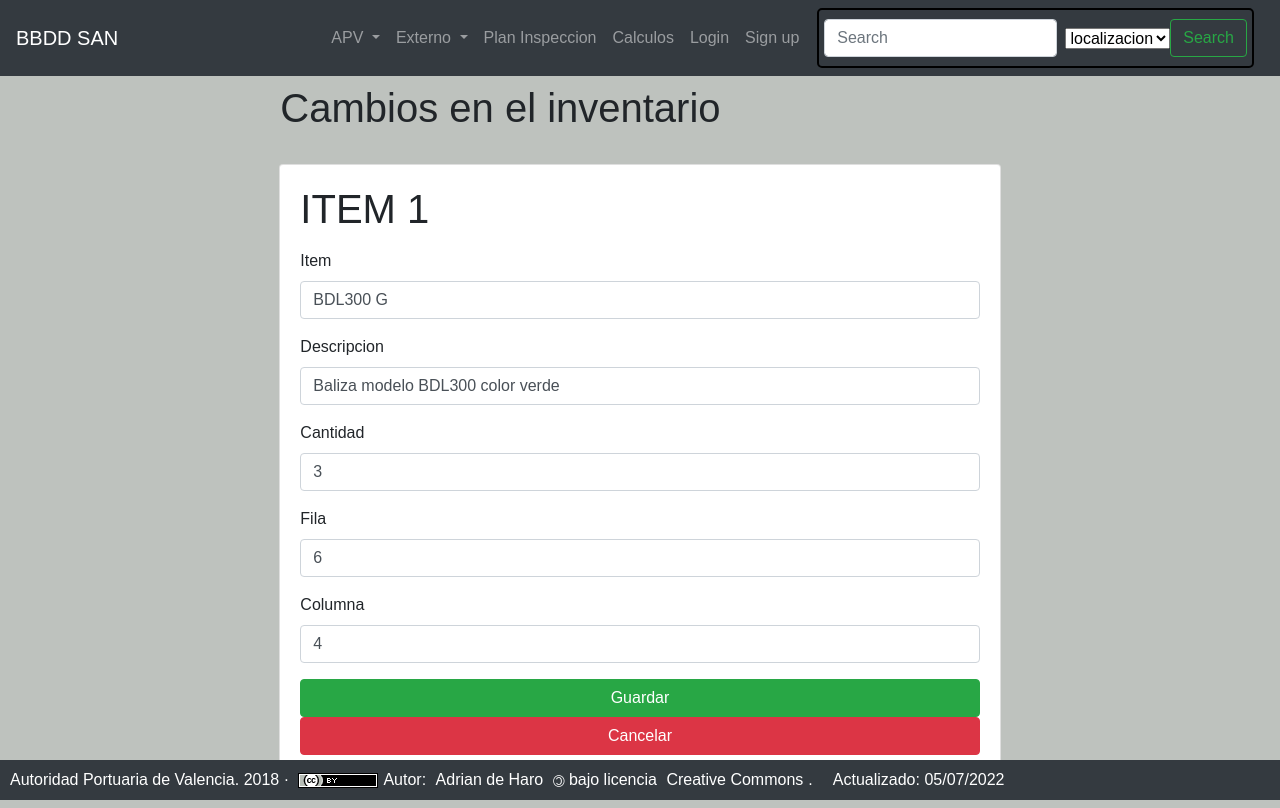
After one commit to venturas55/nodejsSAN, a Node server app: page /inventario/edit/1 in a window 1280 px wide. The commit adds this page. Run offline with Node 20, Linux system fonts and the light colour scheme; data comes from the database, SQL or seed files in the repository; some libraries are stand-ins or nearby versions.

Commit message:
Se modifica navbar añadiendo acceso directo a balizamiento externo. Se añade gestion del inventario

```diff
--- a/src/lib/handlebars.js
+++ b/src/lib/handlebars.js
@@ -19,6 +19,12 @@ helpers.formatearEn = (timestamp) =>{
   return [timestamp.getFullYear(), mnth,day ].join("-");
 }
 
+helpers.ifCond = (v1,v2,options)=>{
+  if(v1.fila === v2) {
+      return options.fn(this);
+    }
+    return options.inverse(this);
+}
 
 helpers.suma = (balizas)=>{
     var total=0;
--- a/src/routes/balizas.js
+++ b/src/routes/balizas.js
@@ -301,9 +301,7 @@ router.post("/observaciones/edit/:idObs", helpers.isAuthenticated, async (req, r
     nif,
     observacionNueva,
   } = req.body;
-  console.log("1: " + id_observacion);
-  console.log("2: " + nif);
-  console.log("3: " + observacionNueva);
+
   const newObservacion = {
     id_observacion,
     nif,
--- a/src/routes/index.js
+++ b/src/routes/index.js
@@ -35,17 +35,17 @@ router.post('/profile/edit/', helpers.isAuthenticated, async (req, res) => {
 
     console.log(req.body.oldcontrasena + " / " + user.contrasena);
     const validPassword = await helpers.verifyPassword(req.body.oldcontrasena, user.contrasena);
-    if (validPassword){
+    if (validPassword) {
         user.usuario = req.body.usuario;
         user.email = req.body.email;
         user.full_name = req.body.full_name;
         user.contrasena = await helpers.encryptPass(req.body.newcontrasena);
         console.log("guardando en la BBDD");
         //console.log(user);
-        const result = await db.query("UPDATE usuarios SET ? where id= ?", [user,user.id]);
+        const result = await db.query("UPDATE usuarios SET ? where id= ?", [user, user.id]);
         const tieneFoto = helpers.existeFotoPerfil(req.user);
         res.render('profile', { tieneFoto: tieneFoto });
-    }else{
+    } else {
         res.send("Password incorrecto");
     }
 
@@ -75,6 +75,50 @@ router.post('/upload/:usuario', helpers.isAuthenticated, (req, res) => {
     res.redirect("/profile");
 });
 
+//GESTION INVENTARIO
+router.get('/inventario', async (req, res) => {
+    const inventario = await db.query("select * from inventario order by fila,columna");
+    res.render('inventario/inventario', { inventario });
+});
+
+router.get('/inventario/edit/:id', async (req, res) => {
+    const { id } = req.params;
+    console.log(id);
+    const item = await db.query("select * from inventario where id=?", id);
+    console.log(item[0]);
+    res.render('inventario/edit',  {item : item[0]} );
+});
+router.post('/inventario/edit/:id', async (req, res) => {
+    var {
+        id,
+        item,
+        descripcion,
+        cantidad,
+        fila,
+        columna
+      } = req.body;
+
+      const nuevoItem = {
+        id,
+        item,
+        descripcion,
+        cantidad,
+        fila,
+        columna
+      };
+     await db.query("update inventario set ? where id=?", [nuevoItem, id]);
+
+    res.redirect("/inventario");
+});
+
+router.get("/inventario/delete/:id", helpers.isAuthenticated, async (req, res) => {
+    console.log(req.params.idObs);
+    const { id } = req.params;
+    await db.query("delete from inventario where id=?", [id]);
+    req.flash("success", "Item eliminado correctamente.");
+    res.redirect("/inventario");
+  });
+
 router.get('/error', (req, res) => {
     console.log("Redirect");
     res.redirect('/error');
--- /dev/null
+++ b/src/views/inventario/edit.hbs
@@ -0,0 +1,26 @@
+
+<div class="container p-2">
+   <h1 class=" col-md-8 mx-auto">Cambios en el inventario</h1>
+    <div class="row">
+        <div class="col-md-8 mx-auto p-4">
+
+            <div class="card">
+                <div class="card-body">
+                    <h1> ITEM {{item.id}} </h1>
+                    <form action="/inventario/edit/{{item.id}}" method="POST">
+                        <div class="form-group"> <input type="hidden"   value="{{item.id}}" class="form-control" type="text" name="id"   /> </div>
+                        <div class="form-group"> <label for="item">Item</label><input value="{{item.item}}" class="form-control" type="text" name="item" placeholder="item"  /> </div>
+                        <div class="form-group"> <label for="descripcion">Descripcion</label><input value="{{item.descripcion}}" class="form-control" type="text" name="descripcion" placeholder="descripcion" />  </div>
+                        <div class="form-group"><label for="cantidad">Cantidad</label><input value="{{item.cantidad}}" class="form-control" type="number" name="cantidad" placeholder="cantidad"  />  </div>
+                        <div class="form-group"><label for="fila">Fila</label><input value="{{item.fila}}" class="form-control" type="number" name="fila" placeholder="fila"/> </div>
+                        <div class="form-group"><label for="columna">Columna</label><input value="{{item.columna}}" class="form-control" type="number" name="columna" placeholder="columna" /> </div>
+
+                        <button class="btn btn-success btn-block">Guardar</button>
+                    </form>
+                    <form action="/inventario" method="GET">
+                                <button class="btn btn-danger btn-block">Cancelar</button>
+                    </form>
+            </div>
+        </div>
+    </div>
+</div>
--- a/src/views/partials/navbar.hbs
+++ b/src/views/partials/navbar.hbs
@@ -1,20 +1,20 @@
-<nav class="navbar navbar-expand-lg navbar-dark bg-dark">
+<nav class="navbar navbar-expand-lg navbar-dark bg-dark justify-content-between">
   {{#if user}}
   <img src="/img/profiles/{{user.usuario}}.jpg" class="avatar avatar-s" alt="avatar">
   {{/if}}
-  <div class="container">
-    <a class="navbar-brand" href="/">BBDD SAN</a>
+  {{!-- <div class="container"> --}}
+    <a class="navbar-brand" href="/balizas/list">BBDD SAN</a>
     <button class="navbar-toggler" type="button" data-toggle="collapse" data-target="#navbarSupportedContent"
       aria-controls="navbarSupportedContent" aria-expanded="false" aria-label="Toggle navigation">
       <span class="navbar-toggler-icon"></span>
     </button>
 
-    <div class="collapse navbar-collapse" id="navbarSupportedContent">
+    {{!-- <div class="collapse navbar-collapse" id="navbarSupportedContent"> --}}
       <ul class="navbar-nav ml-auto">
         <li class="nav-item dropdown">
           <a class="nav-link dropdown-toggle" href="#" id="navbarDropdown" role="button" data-toggle="dropdown"
             aria-haspopup="true" aria-expanded="false">
-            ListadoBalizamiento
+            APV
           </a>
           <div class="dropdown-menu" aria-labelledby="navbarDropdown">
             <a class="dropdown-item" href="/balizas/list">Listado global</a>
@@ -26,9 +26,49 @@
             <a class="dropdown-item" href="/balizas/mapaGeneral/1">Mapa Valencia</a>
             <a class="dropdown-item" href="/balizas/mapaGeneral/2">Mapa Sagunto</a>
             <a class="dropdown-item" href="/balizas/mapaGeneral/3">Mapa Gandia</a>
+            {{!--
+            // START
+            <a class="dropdown-item dropdown-toggle" role="button" data-toggle="dropdown" aria-expanded="false">
+              Externo
+            </a>
+            <ul class="dropdown-menu">
+              <li><a class="dropdown-item" href="/balizas/list/Marina">Marina JCI</a></li>
+              <li><a class="dropdown-item" href="/balizas/list/Perello">CN Perello</a></li>
+              <li><a class="dropdown-item" href="/balizas/list/Cullera">Puerto Cullera</a></li>
+              <li><a class="dropdown-item" href="/balizas/list/Oliva">CN Oliva</a></li>
+              <li><a class="dropdown-item" href="/balizas/list/Canet">CN Canet</a></li>
+              <li><a class="dropdown-item" href="/balizas/list/Sapla">CN Port Saplaya</a></li>
+
+            </ul>
+            // END /
+
+            --}}
 
           </div>
         </li>
+
+        <li class="nav-item dropdown">
+          <a class="nav-link dropdown-toggle" href="#" id="navbarDropdown" role="button" data-toggle="dropdown"
+            aria-haspopup="true" aria-expanded="false">
+            Externo
+          </a>
+          <div class="dropdown-menu" aria-labelledby="navbarDropdown">
+            <a class="dropdown-item" href="/balizas/list/Perello">CN Perello</a>
+            <a class="dropdown-item" href="/balizas/list/Cullera">Puerto Cullera</a>
+            <a class="dropdown-item" href="/balizas/list/Oliva">CN Oliva</a>
+            <div class="dropdown-divider"></div>
+            <a class="dropdown-item" href="/balizas/list/Marina">Marina JCI</a>
+            <div class="dropdown-divider"></div>
+            <a class="dropdown-item" href="/balizas/list/Canet">CN Canet</a>
+            <a class="dropdown-item" href="/balizas/list/Sapla">CN Port Saplaya</a>
+            <a class="dropdown-item" href="/balizas/mapaGeneral/3">Mapa Gandia</a>
+          </div>
+        </li>
+
+
+
+
+
         {{#if user}}
 
         <li class="nav-item dropdown">
@@ -38,7 +78,7 @@
           </a>
           <div class="dropdown-menu" aria-labelledby="navbarDropdown">
             <a class="dropdown-item" href="/balizas/add ">Baliza Nueva</a>
-            <a class="dropdown-item" onclick="abreModal2();return false;">Forzar un borrado</a>
+            <a class="dropdown-item" onclick="abreModal2()">Forzar un borrado</a>
             <div class="dropdown-divider"></div>
             <a class="dropdown-item" href="/profile">Ver Perfil</a>
             <a class="dropdown-item" href="/logout ">Logout</a>
@@ -55,7 +95,10 @@
 
         {{#if user}}
         <li class="nav-item">
-          <a class="nav-link" href="/logout " tabindex="-1" aria-disabled="true">Logout</a>
+          <a class="nav-link" href="/inventario" tabindex="-1" aria-disabled="true">Inventario</a>
+        </li>
+        <li class="nav-item">
+          <a class="nav-link" href="/logout" tabindex="-1" aria-disabled="true">Logout</a>
         </li>
 
         {{else}}
@@ -79,6 +122,8 @@
         </select>
         <button id="botonBuscar" class="btn btn-outline-success my-2 my-sm-0" type="submit">Search</button>
       </form>
-    </div>
-  </div>
+      {{!--
+    </div> --}}
+    {{!--
+  </div> --}}
 </nav>
--- /dev/null
+++ b/src/views/partials/navbar5.hbs
@@ -0,0 +1,73 @@
+<nav class="navbar navbar-expand-lg navbar-dark bg-dark">
+  <div class="container-fluid">
+        <a class="navbar-brand" href="/">BBDD SAN</a>
+    <button class="navbar-toggler" type="button" data-bs-toggle="collapse" data-bs-target="#navbarNavDropdown" aria-controls="navbarNavDropdown" aria-expanded="false" aria-label="Toggle navigation">
+      <span class="navbar-toggler-icon"></span>
+    </button>
+    <div class="collapse navbar-collapse" id="navbarNavDropdown">
+      <ul class="navbar-nav">
+
+
+       <li class="nav-item dropdown">
+          <a class="nav-link dropdown-toggle" href="#" id="navbarDropdownMenuLink" role="button" data-bs-toggle="dropdown" aria-expanded="false">
+            ListadoBalizamiento
+          </a>
+          <ul class="dropdown-menu" aria-labelledby="navbarDropdownMenuLink">
+            <li><a class="dropdown-item" href="#">Action</a></li>
+            <li><a class="dropdown-item" href="#">Another action</a></li>
+            <li><a class="dropdown-item" href="#">Something else here</a></li>
+          </ul>
+        </li>
+
+             <li class="nav-item dropdown">
+          <a class="nav-link dropdown-toggle" href="#" id="navbarDropdownMenuLink" role="button" data-bs-toggle="dropdown" aria-expanded="false">
+            Panel Adm
+          </a>
+          <ul class="dropdown-menu" aria-labelledby="navbarDropdownMenuLink">
+            <li><a class="dropdown-item" href="#">Action</a></li>
+            <li><a class="dropdown-item" href="#">Another action</a></li>
+            <li><a class="dropdown-item" href="#">Something else here</a></li>
+          </ul>
+        </li>
+
+        <li class="nav-item">
+          <a class="nav-link active" aria-current="page" href="/plan">Plan Inspeccion</a>
+        </li>
+
+        <li class="nav-item">
+          <a class="nav-link"  href="/calculos">Calculos</a>
+        </li>
+  {{#if user}}
+        <li class="nav-item">
+          <a class="nav-link" href="/logout">Logout</a>
+        </li>
+
+          {{else}}
+    <li class="nav-item">
+          <a class="nav-link" href="/signin">Log in</a>
+        </li>
+
+            <li class="nav-item">
+          <a class="nav-link" href="/signup">Sign up</a>
+        </li>
+          {{/if}}
+
+
+          <form id="formularioBusqueda" class="d-flex">
+      <input id="inputBuscar"  class="form-control me-2" type="search" placeholder="Search" aria-label="Search">
+       <select name="opcionBuscar" id="opcionBuscar">
+        <option value="nif">nif</option>
+        <option value="puerto">puerto</option>
+        <option value="localizacion" selected>localizacion</option>
+        <option value="tipo">tipo</option>
+        <option value="apariencia">apariencia</option>
+      </select>
+      <button  id="botonBuscar" class="btn btn-outline-success" type="submit">Search</button>
+    </form>
+
+
+
+      </ul>
+    </div>
+  </div>
+</nav>
```
Also changed, not shown: src/views/inventario/inventario.hbs (added, +34 -0 lines), src/public/js/mainscript.js (line endings or trailing spaces), 2 other files.
